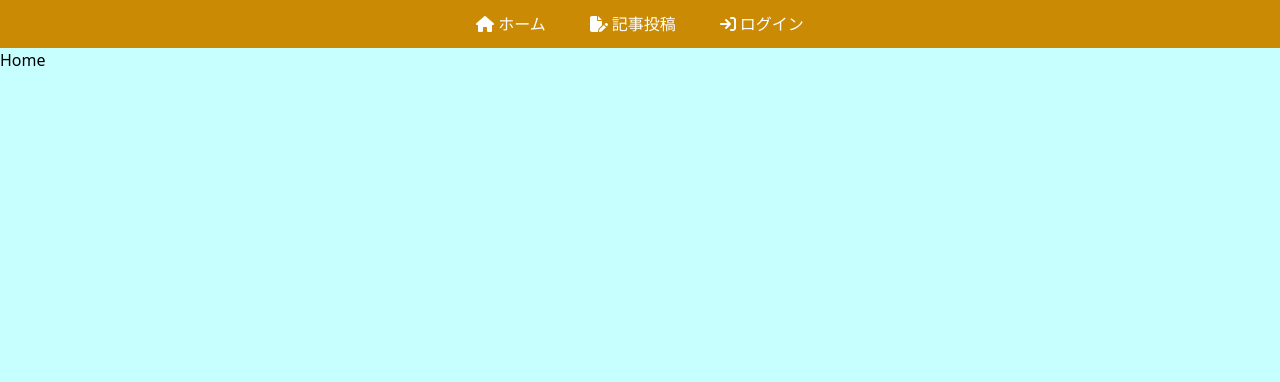
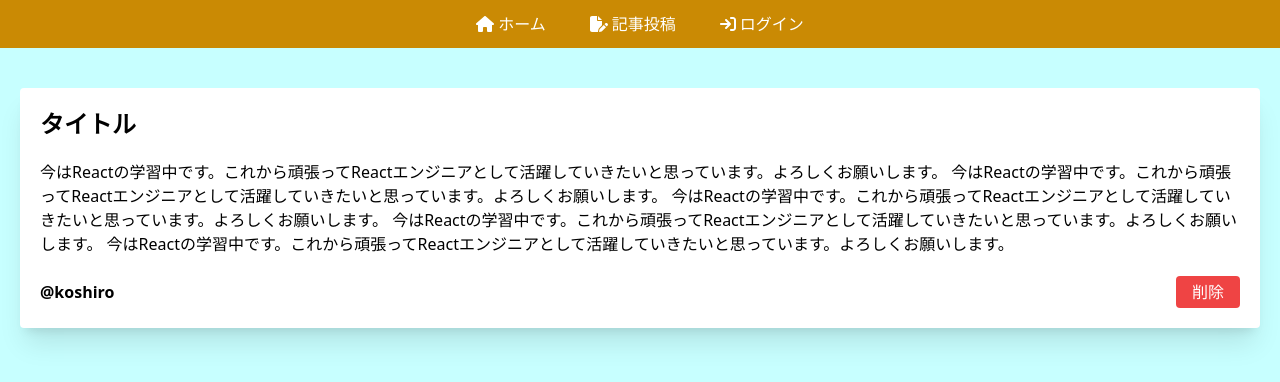
Before and after one commit to ko-shiro-hap/react-firebase-blog, a React (Vite) app in the folder blog-with-react-firebase/: page / in a window 1280 px wide. Shown: the top 382 px of the page. Built offline with nearby package versions, Linux system fonts and the light colour scheme.

Commit message:
feature:ホーム画面の記事の見た目作成

```diff
--- a/blog-with-react-firebase/src/components/Home.jsx
+++ b/blog-with-react-firebase/src/components/Home.jsx
@@ -1,7 +1,28 @@
 import React from "react";
 
 const Home = () => {
-  return <div>Home</div>;
+  return (
+    <div className="w-full h-auto flex items-center flex-col p-5">
+      <div className="container mx-auto bg-white shadow-xl rounded m-5 p-5">
+        <div>
+          <h1 className="text-2xl font-bold">タイトル</h1>
+        </div>
+        <div className="mt-5">
+          今はReactの学習中です。これから頑張ってReactエンジニアとして活躍していきたいと思っています。よろしくお願いします。
+          今はReactの学習中です。これから頑張ってReactエンジニアとして活躍していきたいと思っています。よろしくお願いします。
+          今はReactの学習中です。これから頑張ってReactエンジニアとして活躍していきたいと思っています。よろしくお願いします。
+          今はReactの学習中です。これから頑張ってReactエンジニアとして活躍していきたいと思っています。よろしくお願いします。
+          今はReactの学習中です。これから頑張ってReactエンジニアとして活躍していきたいと思っています。よろしくお願いします。
+        </div>
+        <div className="flex justify-between mt-5 items-center">
+          <h3 className="font-bold">@koshiro</h3>
+          <button className="px-4 py-1 border-none bg-red-500 text-white hover:bg-red-700 rounded">
+            削除
+          </button>
+        </div>
+      </div>
+    </div>
+  );
 };
 
 export default Home;
```
